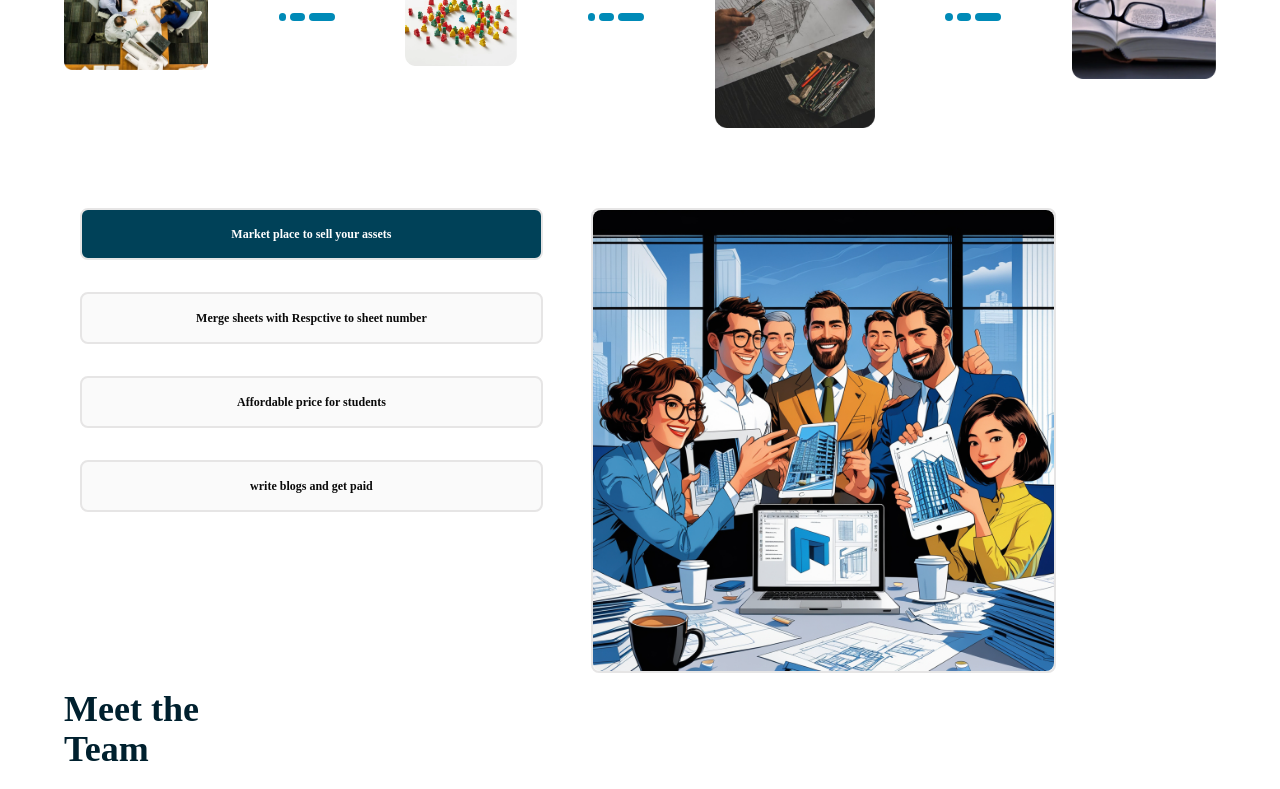
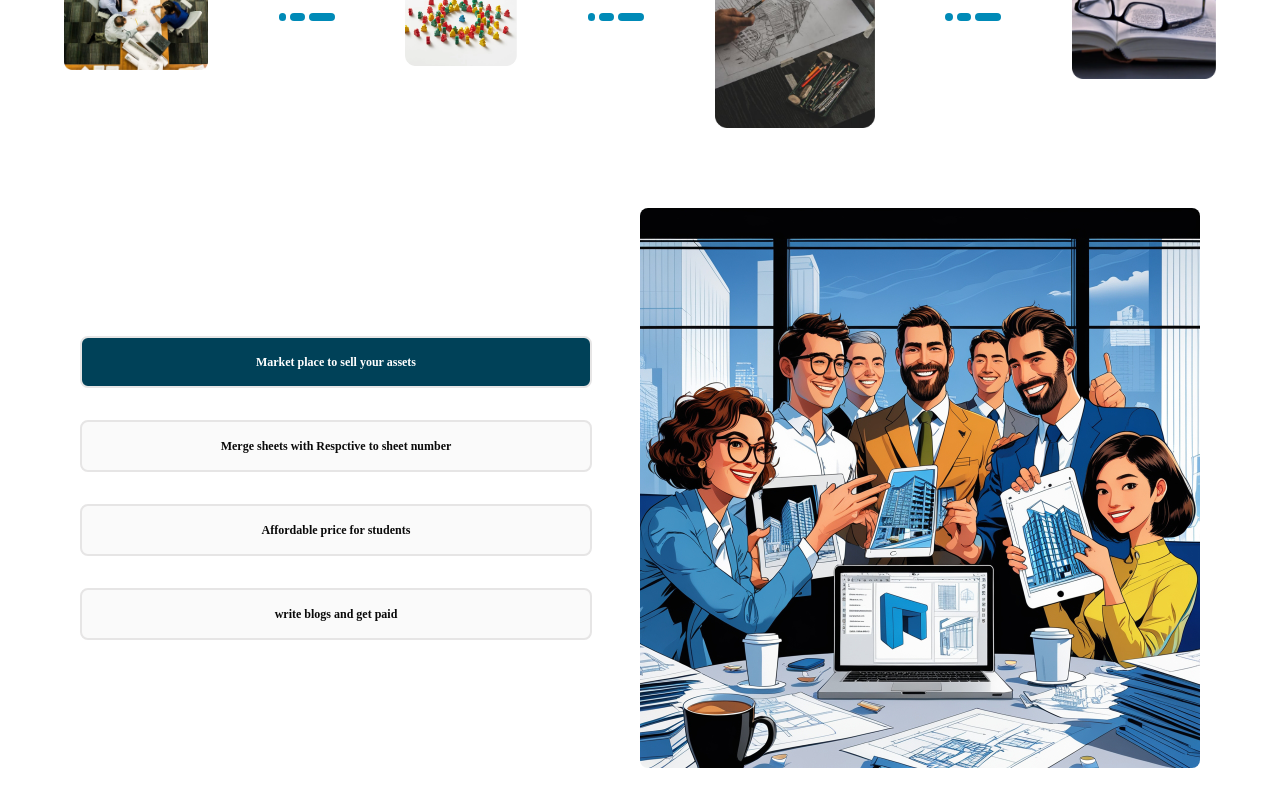
Before and after one commit to Vy-shak/Easyplot-Landing, a Next.js app: page /welcome in a window 1280 px wide. Shown: the part 1380-2169 px from the top of the page. Built offline with nearby package versions, Linux system fonts and the light colour scheme.

Commit message:
fixed the child error

```diff
--- a/app/(marketing)/Sections/Special.tsx
+++ b/app/(marketing)/Sections/Special.tsx
@@ -6,7 +6,7 @@ import Affordable from "../../../public/Images/Special/Affordable pricing.jpg"
 import Blog from "../../../public/Images/Special/Blog.jpg"
 import Selling from "../../../public/Images/Special/Selling.jpg"
 import MergeSheet from "../../../public/Images/Special/Merge.jpg"
-import merge from '@/app/(product)/merge/page'
+import { div } from 'motion/react-client'
 
 
 const data = [{
@@ -27,30 +27,24 @@ const data = [{
     Img: Blog
 },]
 
+
 function Special() {
-    const [selected, setSelected] = useState(0)
+    const [selected, setSelected] = useState({
+        id: 0,
+        text: 'Market place to sell your assets',
+        Img: Selling
+    })
+
+
+    console.log(selected)
     return (
         <section className='flex items-center space-x-12  pt-20 justify-center w-full p-4'>
-            <div className='w-full space-y-8 h-full '>
-                {data.map((item, index) => (
-                    <SpecialBox key={index} id={index} selSelection={setSelected} selection={`${selected === index ? 'bg-bluePrimary-600 text-white' : 'bg-neutral-50 '}`} text={item.text} />
+            <div className='w-full space-y-8 h-fit '>
+                {data.map((item) => (
+                    <SpecialBox key={item.id} element={item} selSelection={setSelected} selection={`${selected.id === item.id ? 'bg-bluePrimary-600 text-white' : 'bg-neutral-50 '}`} text={item.text} />
                 ))}
             </div>
-            {data.map((item, index) => {
-                let val = index + 10
-                if (selected === index) {
-                    return (
-                        <div className='w-full h-full rounded-lg bg-neutral-50 border-2 border-stroke-500'>
-                            <Image key={val} className='rounded-lg' alt='special image' src={item.Img} />
-                        </div>
-                    )
-                }
-                else if (selected !== index) {
-                    return (
-                        <span key={val}>{null}</span>
-                    )
-                }
-            })}
+            <Image alt='prview' className='w-1/2 h-full rounded-lg' src={selected.Img} />
         </section>
     )
 }
--- a/app/customComp/Landing/SpecialBox.tsx
+++ b/app/customComp/Landing/SpecialBox.tsx
@@ -3,16 +3,22 @@
 import React, { SetStateAction } from 'react'
 import { Dispatch } from 'react'
 
+interface element {
+    id: number,
+    text: string,
+    Img: any
+}
+
 interface SpecialBox {
-    id: number
+    element: element
     text: string,
     selection: string,
-    selSelection: Dispatch<SetStateAction<number>>
+    selSelection: Dispatch<SetStateAction<element>>
 }
 
-function SpecialBox({ text, selection, selSelection, id }: SpecialBox) {
+function SpecialBox({ text, selection, selSelection, element }: SpecialBox) {
     return (
-        <div onClick={() => selSelection(id)} className={`flexCenter w-full h-fit font-Montserrat ${selection} font-bold text-xs border-2  border-stroke-500 rounded-lg px-8 py-4`}>
+        <div onClick={() => selSelection(element)} className={`flexCenter w-full h-fit font-Montserrat ${selection} font-bold text-xs border-2  border-stroke-500 rounded-lg px-8 py-4`}>
             <span>{text}</span>
         </div>
     )
--- /dev/null
+++ b/app/loading.tsx
@@ -0,0 +1,11 @@
+import React from 'react'
+
+function loading() {
+    return (
+        <div>
+            <span>Loading</span>
+        </div>
+    )
+}
+
+export default loading
```
